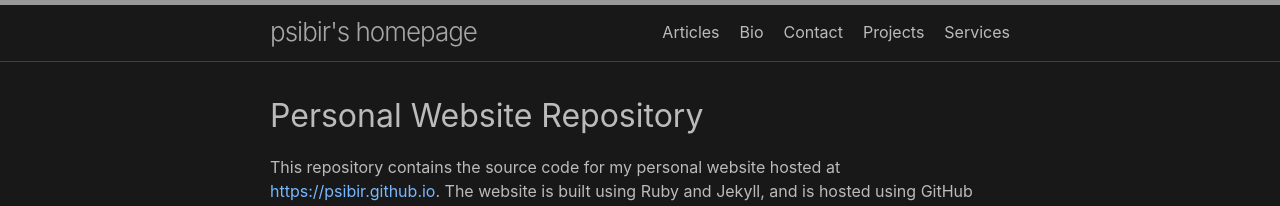
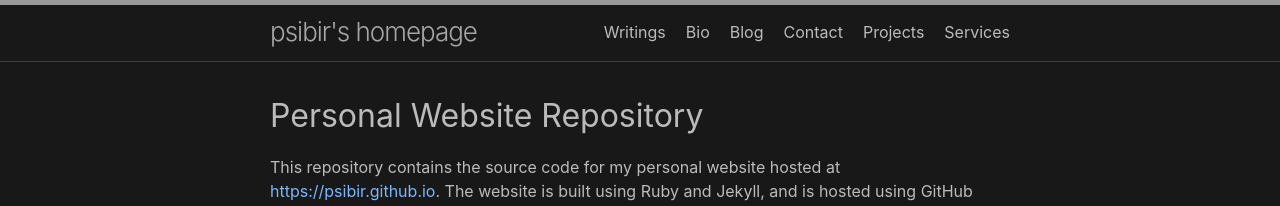
Before and after one commit to psibir/psibir.github.io, a Jekyll site: the page built from README.md, in a window 1280 px wide and 900 px high. Shown: the top 206 px of the window. Built offline with Jekyll 4.4.1, drawn with Linux system fonts in a browser that asks for light colours; our own code applies the rules of GitHub Pages for plain Markdown files; a script that is not in the unit is left out.

Commit message:
Update header.html

```diff
--- a/_includes/header.html
+++ b/_includes/header.html
@@ -1,6 +1,6 @@
 <header class="site-header">
   <div class="wrapper">
-    {%- assign page_titles = "Articles,Bio,Contact,Projects,Services" | split: "," -%}
+    {%- assign page_titles = "Writings,Bio,Blog,Contact,Projects,Services" | split: "," -%}
     <a class="site-title" rel="author" href="{{ "/" | relative_url }}">{{ site.title | escape }}</a>
 
     {%- if page_titles.size > 0 -%}
```
